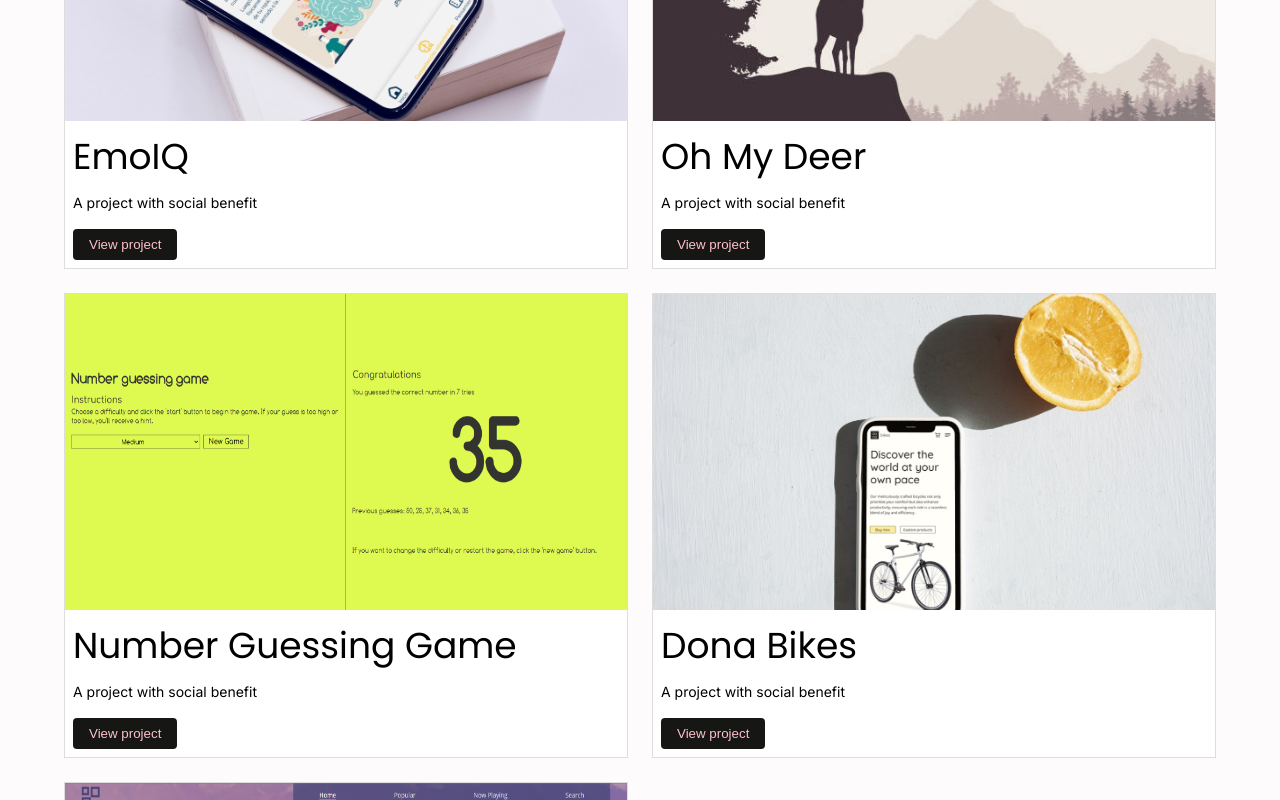
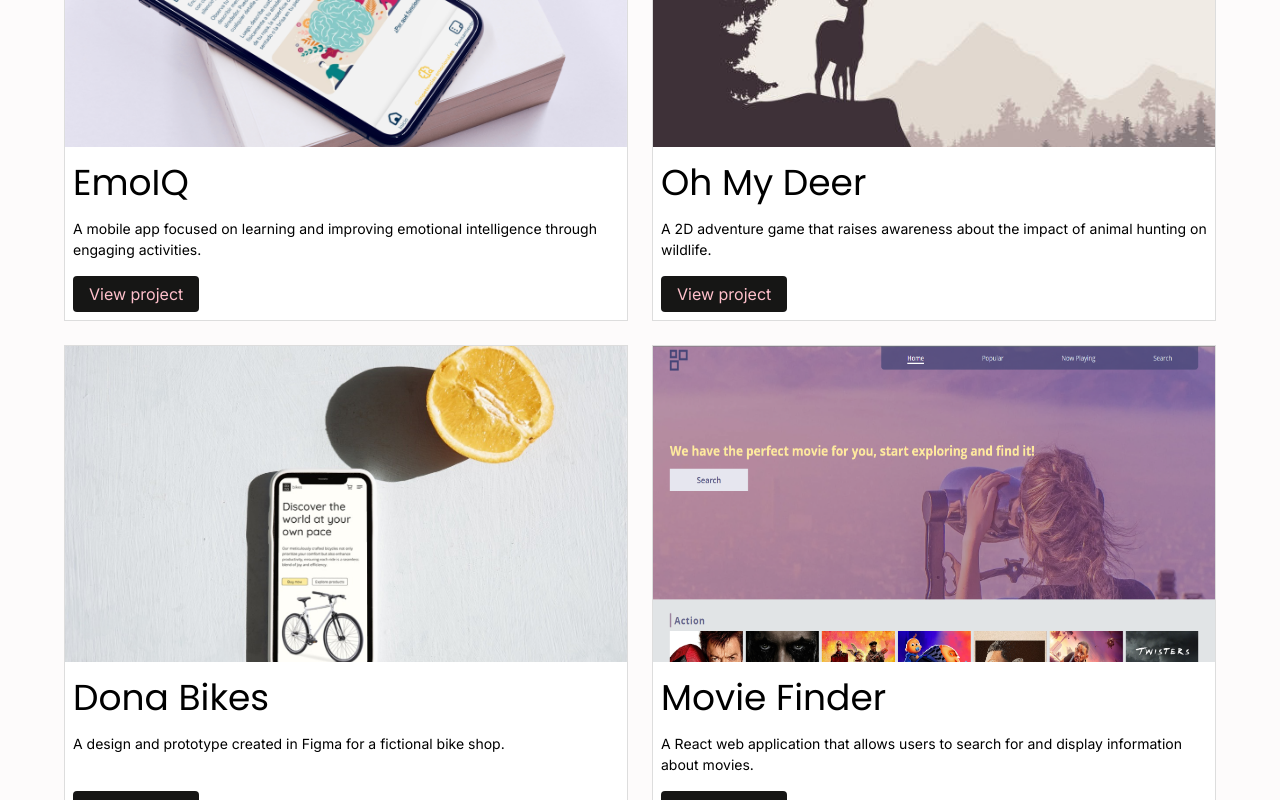
Before and after one commit to carloszamora14/portfolio, a React (Vite) app: page / in a window 1280 px wide. Shown: the part 1640-2440 px from the top of the page. Built offline with nearby package versions, Linux system fonts and the light colour scheme.

Commit message:
remove placeholder data from projects section and add project descriptions

```diff
--- a/src/components/ProjectCard/ProjectCard.jsx
+++ b/src/components/ProjectCard/ProjectCard.jsx
@@ -1,6 +1,7 @@
+import { Link } from 'react-router-dom';
 import styles from './ProjectCard.module.css';
 
-function ProjectCard({ img, imgAlt, projectName, description }) {
+function ProjectCard({ img, imgAlt, projectName, description, url }) {
   return (
     <article className={styles.projectCard}>
       <div className={styles.imageWrapper}>
@@ -9,12 +10,13 @@ function ProjectCard({ img, imgAlt, projectName, description }) {
       <section className={styles.projectDetails}>
         <h3 className={styles.projectTitle}>{projectName}</h3>
         <p className={styles.projectDescription}>{description}</p>
-        <button
+        <Link
+          to={url}
           className={styles.projectButton}
           aria-label={`View ${projectName} project`}
         >
           View project
-        </button>
+        </Link>
       </section>
     </article>
   );
--- a/src/components/ProjectCard/ProjectCard.module.css
+++ b/src/components/ProjectCard/ProjectCard.module.css
@@ -1,4 +1,7 @@
 .projectCard {
+  display: flex;
+  flex-direction: column;
+  height: 100%;
   border: 1px solid #ddd;
   background-color: #fff;
   transition: box-shadow 250ms ease, transform 300ms ease-in-out;
@@ -20,6 +23,7 @@
 .projectDetails {
   display: flex;
   flex-direction: column;
+  flex-grow: 1;
   padding: 0.5rem;
 }
 
@@ -36,12 +40,14 @@
 }
 
 .projectButton {
+  text-decoration: none;
   align-self: start;
   padding: 8px 16px;
   background-color: var(--clr-midnight-blue);
   background-color: var(--clr-dark);
   color: var(--clr-turquoise);
   color: pink;
+  margin-top: auto;
   /* color: var(--clr-lavender); */
   border: none;
   border-radius: 0.25rem;
--- a/src/components/Projects/Projects.jsx
+++ b/src/components/Projects/Projects.jsx
@@ -64,8 +64,8 @@ function Projects() {
                 img={project.img}
                 imgAlt={project.imgAlt}
                 projectName={project.projectName}
-                tagline={project.tagline}
                 description={project.description}
+                url={project.url}
               />
             </motion.div>
           ))}
--- a/src/data/projects.js
+++ b/src/data/projects.js
@@ -2,59 +2,63 @@ import Lumina from '../assets/lumina/Frame.png';
 import DailyUiChallenge from '../assets/daily-ui-challenge/cover.png';
 import Emoiq from '../assets/emoiq/cover.png';
 import OhMyDeer from '../assets/oh-my-deer/cover4.jpg';
-import NumberGuessingGame from '../assets/number-guessing-game/cover.png';
 import DonaBikes from '../assets/dona-bikes/cover.jpg';
 import MovieFinder from '../assets/movie-finder/cover.png';
 
 const projects = [
   {
     img: Lumina,
-    imgAlt: 'Mobile application Lumina home screen',
+    imgAlt:
+      'Mobile app prototype showcasing panic button, home, and profile screens',
     projectName: 'Lumina',
-    tagline: 'Be safe',
-    description: 'A project with social benefit',
+    description:
+      'A Framer prototype designed to help prevent gender-based violence with a panic button feature.',
+    url: '/lumina',
   },
   {
     img: DailyUiChallenge,
-    imgAlt: 'Mobile application Daily UI Challenge home screen',
+    imgAlt: 'Showcase of various mobile app UI designs',
     projectName: 'Daily UI Challenge',
-    tagline: 'Be safe',
-    description: 'A project with social benefit',
+    tagline: 'Daily design practice',
+    description:
+      'A collection of daily UI designs aimed at improving my design skills and creativity.',
+    url: '/daily-ui-challenge',
   },
   {
     img: Emoiq,
-    imgAlt: 'Mobile application EmoIQ home screen',
+    imgAlt: 'Home screen of the EmoIQ mobile application',
     projectName: 'EmoIQ',
-    tagline: 'Be safe',
-    description: 'A project with social benefit',
+    tagline: 'Enhance your emotional intelligence',
+    description:
+      'A mobile app focused on learning and improving emotional intelligence through engaging activities.',
+    url: '/emoiq',
   },
   {
     img: OhMyDeer,
-    imgAlt: 'Mobile application Oh My Deer home screen',
+    imgAlt: 'Silhouette of a deer on a mountain backdrop',
     projectName: 'Oh My Deer',
-    tagline: 'Be safe',
-    description: 'A project with social benefit',
-  },
-  {
-    img: NumberGuessingGame,
-    imgAlt: 'Mobile application Number Guessing Game home screen',
-    projectName: 'Number Guessing Game',
-    tagline: 'Be safe',
-    description: 'A project with social benefit',
+    tagline: 'Raise awareness against animal hunting',
+    description:
+      'A 2D adventure game that raises awareness about the impact of animal hunting on wildlife.',
+    url: '/oh-my-deer',
   },
   {
     img: DonaBikes,
-    imgAlt: 'Mobile application Dona Bikes home screen',
+    imgAlt: 'Mockup of a smartphone displaying the Dona Bikes app home screen',
     projectName: 'Dona Bikes',
-    tagline: 'Be safe',
-    description: 'A project with social benefit',
+    tagline: 'Explore your biking adventure',
+    description:
+      'A design and prototype created in Figma for a fictional bike shop.',
+    url: '/dona-bikes',
   },
   {
     img: MovieFinder,
-    imgAlt: 'Mobile application Movie Finder home screen',
+    imgAlt: 'Home screen of the Movie Finder application',
     projectName: 'Movie Finder',
-    tagline: 'Be safe',
-    description: 'A project with social benefit',
+    tagline: 'Discover your next favorite film',
+    description:
+      'A React web application that allows users to search for and display information about movies.',
+    url: '/movie-finder',
   },
 ];
 
```
